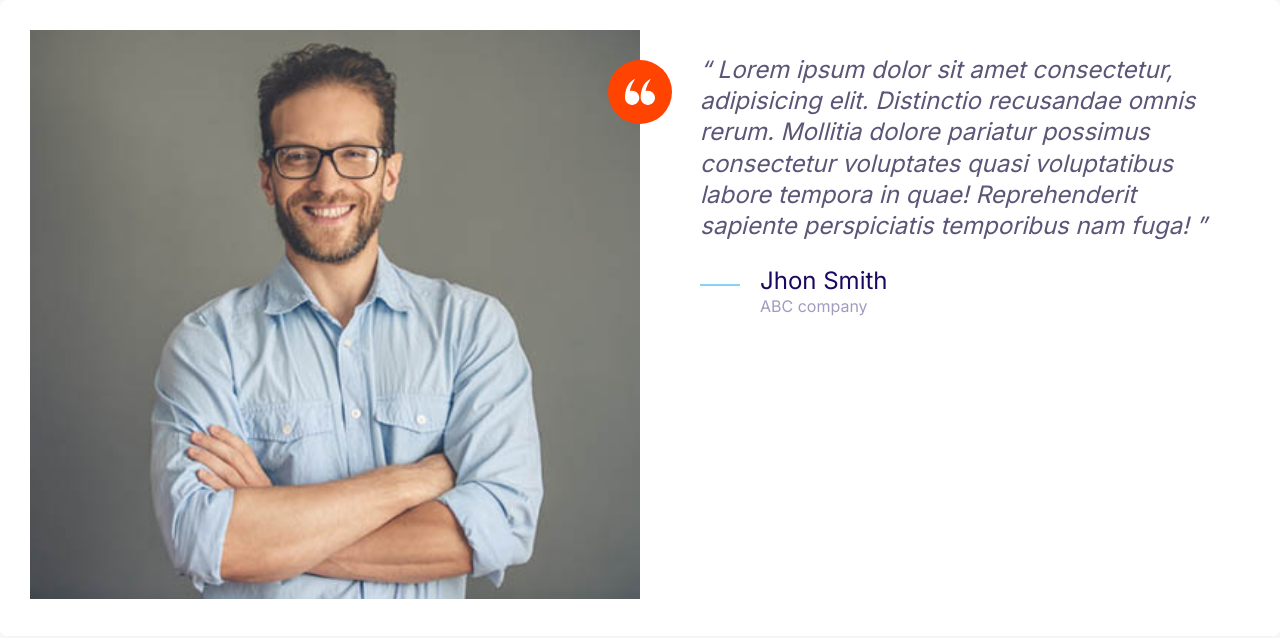
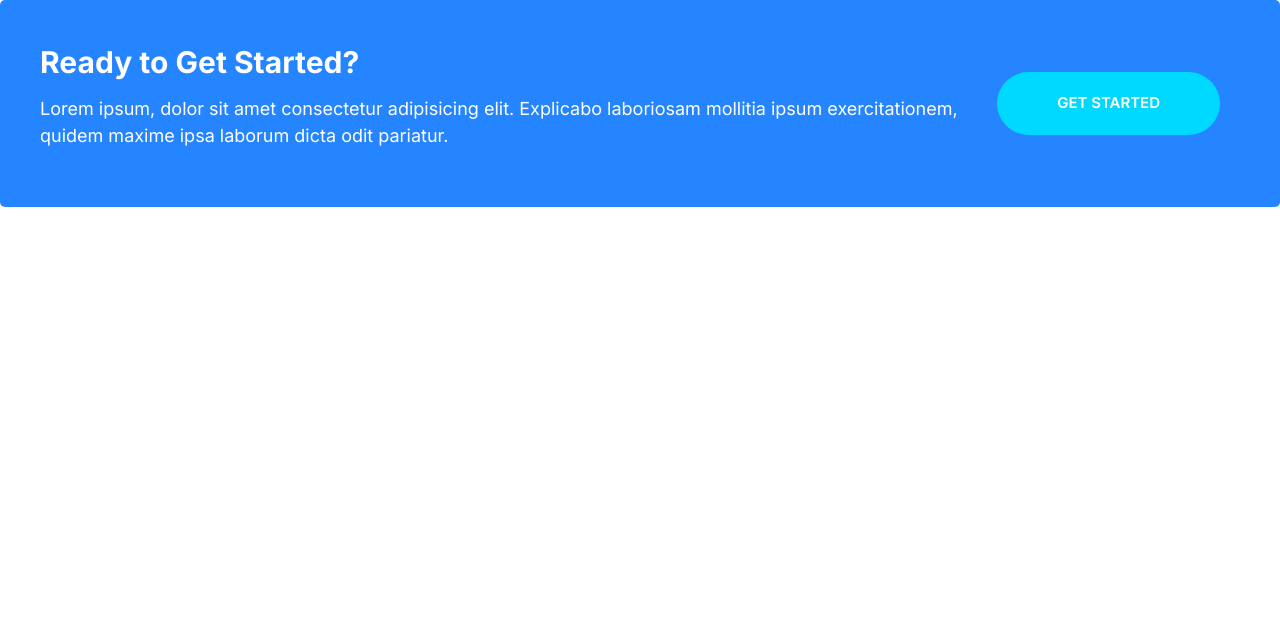
Before and after one commit to Samih51/moshify, a plain HTML site: page index.html in a window 1280 px wide. Drawn offline with Linux system fonts and the light colour scheme.

Commit message:
making the callout

```diff
--- a/css/styles.css
+++ b/css/styles.css
@@ -170,6 +170,10 @@ a {
   white-space: nowrap;
   text-align: center;
   margin: 1rem 0;
+}
+.btn--stretched {
+  padding-left: 6rem;
+  padding-right: 6rem;
 }
 .btn--primary {
   background: var(--color-primary);
@@ -402,3 +406,36 @@ a {
     margin-left: 6rem;
   }
 }
+/*Callouts*/
+.callout {
+  padding: 4rem;
+  border-radius: 5px;
+}
+.callout--primary {
+  background: var(--color-primary);
+  color: #fff;
+}
+.callout__heading {
+  color: #fff;
+  margin-top: 0;
+  font-size: 3rem;
+}
+.callout .btn {
+  align-self: center;
+  justify-self: center;
+}
+.callout__content {
+  text-align: center;
+}
+@media screen and (min-width: 768px) {
+  .callout .grid--1x2 {
+    grid-template-columns: 1fr auto;
+  }
+  .callout__content {
+    text-align: left;
+  }
+  .callout .btn {
+    justify-self: start;
+    margin: 0 2rem;
+  }
+}
--- a/index.html
+++ b/index.html
@@ -13,39 +13,17 @@
     <link rel="stylesheet" href="css/styles.css" />
   </head>
   <body>
-    <div class="card testimonial">
+    <div class="callout callout--primary">
       <div class="grid grid--1x2">
-        <div class="testimonial__image">
-          <img src="images/testimonial.jpg" alt="A happy smiling customer" />
-          <span class="icon-container icon-container--accent">
-            <svg class="icon icon--white icon--small">
-              <use xlink:href="images/sprite.svg#quotes"></use>
-            </svg>
-          </span>
+        <div class="callout__content">
+          <h2 class="callout__heading">Ready to Get Started?</h2>
+          <p>
+            Lorem ipsum, dolor sit amet consectetur adipisicing elit. Explicabo
+            laboriosam mollitia ipsum exercitationem, quidem maxime ipsa laborum
+            dicta odit pariatur.
+          </p>
         </div>
-        <div>
-          <blockquote class="quote">
-            <p class="quote__text">
-              Lorem ipsum dolor sit amet consectetur, adipisicing elit.
-              Distinctio recusandae omnis rerum. Mollitia dolore pariatur
-              possimus consectetur voluptates quasi voluptatibus labore tempora
-              in quae! Reprehenderit sapiente perspiciatis temporibus nam fuga!
-            </p>
-            <footer>
-              <div class="media">
-                <div class="media__image">
-                  <svg class="icon icon--primary quote__line">
-                    <use xlink:href="images/sprite.svg#line"></use>
-                  </svg>
-                </div>
-                <div class="media__body">
-                  <h3 class="media__title quote__author">Jhon Smith</h3>
-                  <p class="quote__organization">ABC company</p>
-                </div>
-              </div>
-            </footer>
-          </blockquote>
-        </div>
+        <a href="#" class="btn btn--secondary btn--stretched">Get Started</a>
       </div>
     </div>
   </body>
```
Also changed, not shown: css/components/callouts.html (added, +13 -0 lines).
